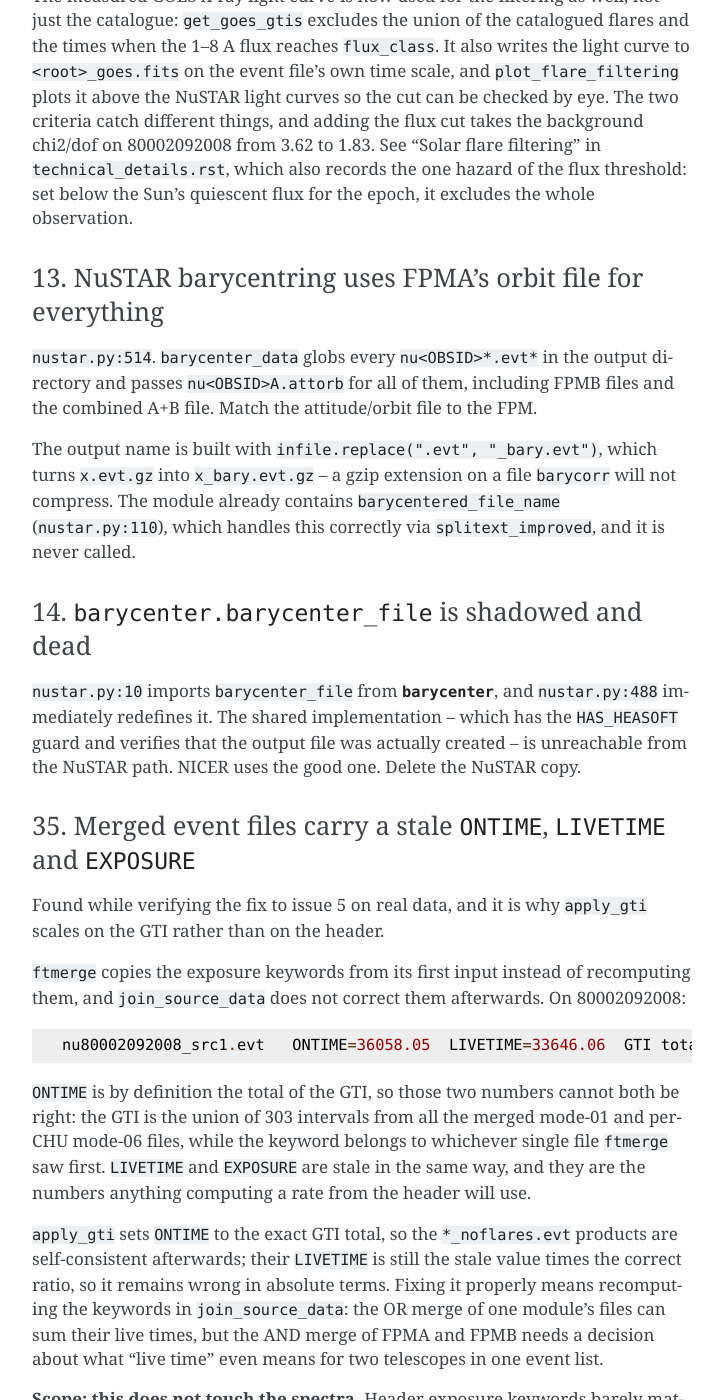
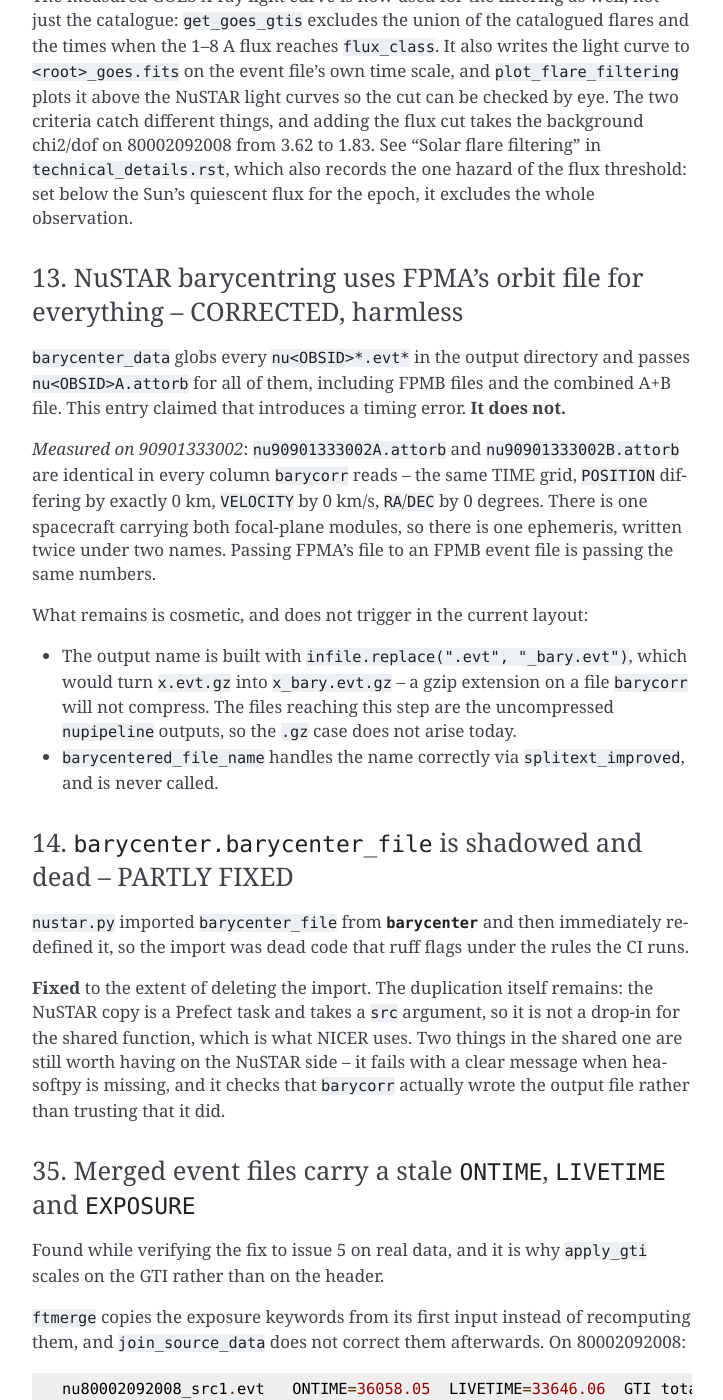
Before and after one commit to matteobachetti/heasarc_retrieve_pipeline, a Sphinx documentation site: the page built from docs/known_issues.rst, in a window 1280 px wide and 1400 px high, scrolled down 7876 px. Shown: the whole window, without its empty margins (388-1111 px from the left). Built offline with Sphinx 7.4.7, drawn with Linux system fonts in a browser that asks for light colours; the version number could not be read and is left out; some of the changed text lies outside the part shown.

Commit message:
Correct the barycentring issue with a measurement
Issue 13 claimed that passing FPMA's attitude/orbit file to FPMB event files
introduces a timing error. Measured on 90901333002, nu...A.attorb and
nu...B.attorb are identical in every column barycorr reads: same TIME grid,
POSITION differing by 0 km, VELOCITY by 0 km/s, RA/DEC by 0 degrees. One
spacecraft, one ephemeris, written twice under two names. The entry is
downgraded to what actually remains, which is cosmetic and does not trigger in
the current directory layout.

Issue 14's dead import is deleted -- nustar.py imported barycenter_file and
then immediately redefined it, which ruff flags under the rules the CI runs.
The duplication itself stays, since the two functions are not interchangeable;
the docstring and the issue now say what the NuSTAR copy is missing rather than
pointing at an import that is no longer there.

Co-Authored-By: Claude Opus 5 <noreply@anthropic.com>

```diff
--- a/docs/known_issues.rst
+++ b/docs/known_issues.rst
@@ -327,25 +327,40 @@ different things, and adding the flux cut takes the background chi2/dof on 80002
 the one hazard of the flux threshold: set below the Sun's quiescent flux for the epoch, it
 excludes the whole observation.
 
-13. NuSTAR barycentring uses FPMA's orbit file for everything
-~~~~~~~~~~~~~~~~~~~~~~~~~~~~~~~~~~~~~~~~~~~~~~~~~~~~~~~~~~~~~
+13. NuSTAR barycentring uses FPMA's orbit file for everything -- CORRECTED, harmless
+~~~~~~~~~~~~~~~~~~~~~~~~~~~~~~~~~~~~~~~~~~~~~~~~~~~~~~~~~~~~~~~~~~~~~~~~~~~~~~~~~~~~
 
-``nustar.py:514``. ``barycenter_data`` globs every ``nu<OBSID>*.evt*`` in the output
-directory and passes ``nu<OBSID>A.attorb`` for all of them, including FPMB files and the
-combined A+B file. Match the attitude/orbit file to the FPM.
+``barycenter_data`` globs every ``nu<OBSID>*.evt*`` in the output directory and passes
+``nu<OBSID>A.attorb`` for all of them, including FPMB files and the combined A+B file. This
+entry claimed that introduces a timing error. **It does not.**
 
-The output name is built with ``infile.replace(".evt", "_bary.evt")``, which turns
-``x.evt.gz`` into ``x_bary.evt.gz`` -- a gzip extension on a file ``barycorr`` will not
-compress. The module already contains ``barycentered_file_name`` (``nustar.py:110``), which
-handles this correctly via ``splitext_improved``, and it is never called.
+*Measured on 90901333002*: ``nu90901333002A.attorb`` and ``nu90901333002B.attorb`` are
+identical in every column ``barycorr`` reads -- the same TIME grid, ``POSITION`` differing
+by exactly 0 km, ``VELOCITY`` by 0 km/s, ``RA``/``DEC`` by 0 degrees. There is one
+spacecraft carrying both focal-plane modules, so there is one ephemeris, written twice
+under two names. Passing FPMA's file to an FPMB event file is passing the same numbers.
 
-14. ``barycenter.barycenter_file`` is shadowed and dead
-~~~~~~~~~~~~~~~~~~~~~~~~~~~~~~~~~~~~~~~~~~~~~~~~~~~~~~~
+What remains is cosmetic, and does not trigger in the current layout:
 
-``nustar.py:10`` imports ``barycenter_file`` from :mod:`~heasarc_retrieve_pipeline.barycenter`,
-and ``nustar.py:488`` immediately redefines it. The shared implementation -- which has the
-``HAS_HEASOFT`` guard and verifies that the output file was actually created -- is
-unreachable from the NuSTAR path. NICER uses the good one. Delete the NuSTAR copy.
+* The output name is built with ``infile.replace(".evt", "_bary.evt")``, which would turn
+  ``x.evt.gz`` into ``x_bary.evt.gz`` -- a gzip extension on a file ``barycorr`` will not
+  compress. The files reaching this step are the uncompressed ``nupipeline`` outputs, so
+  the ``.gz`` case does not arise today.
+* ``barycentered_file_name`` handles the name correctly via ``splitext_improved``, and is
+  never called.
+
+14. ``barycenter.barycenter_file`` is shadowed and dead -- PARTLY FIXED
+~~~~~~~~~~~~~~~~~~~~~~~~~~~~~~~~~~~~~~~~~~~~~~~~~~~~~~~~~~~~~~~~~~~~~~~
+
+``nustar.py`` imported ``barycenter_file`` from
+:mod:`~heasarc_retrieve_pipeline.barycenter` and then immediately redefined it, so the
+import was dead code that ruff flags under the rules the CI runs.
+
+**Fixed** to the extent of deleting the import. The duplication itself remains: the NuSTAR
+copy is a Prefect task and takes a ``src`` argument, so it is not a drop-in for the shared
+function, which is what NICER uses. Two things in the shared one are still worth having on
+the NuSTAR side -- it fails with a clear message when heasoftpy is missing, and it checks
+that ``barycorr`` actually wrote the output file rather than trusting that it did.
 
 35. Merged event files carry a stale ``ONTIME``, ``LIVETIME`` and ``EXPOSURE``
 ~~~~~~~~~~~~~~~~~~~~~~~~~~~~~~~~~~~~~~~~~~~~~~~~~~~~~~~~~~~~~~~~~~~~~~~~~~~~~~
```
Also changed, not shown: 1 other file.
